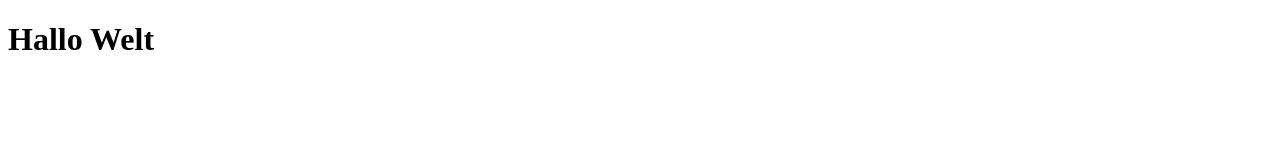
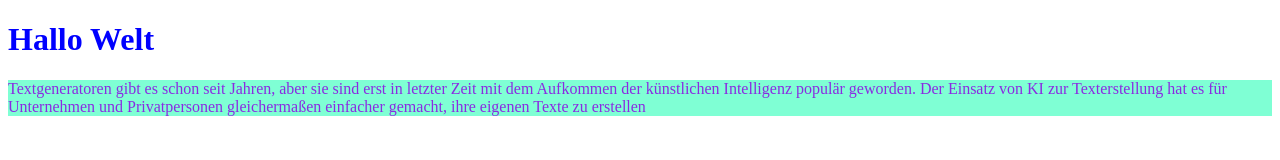
Before and after one commit to ClaudiaBerlin/wetter-app-2022, a website: page src/index.html in a window 1280 px wide. Drawn offline with Linux system fonts and the light colour scheme.

Commit message:
neue datei

```diff
--- a/src/index.html
+++ b/src/index.html
@@ -5,8 +5,15 @@
     <meta http-equiv="X-UA-Compatible" content="IE=edge">
     <meta name="viewport" content="width=device-width, initial-scale=1.0">
     <title>Wetter App</title>
+    <link rel="stylesheet" href="style.css">
 </head>
 <body>
     <h1>Hallo Welt</h1>
+    <p>
+        Textgeneratoren gibt es schon seit Jahren,
+        aber sie sind erst in letzter Zeit mit dem Aufkommen der künstlichen Intelligenz
+        populär geworden. Der Einsatz von KI zur Texterstellung hat es für Unternehmen und
+         Privatpersonen gleichermaßen einfacher gemacht, ihre eigenen Texte zu erstellen
+    </p>
 </body>
 </html>
--- /dev/null
+++ b/src/style.css
@@ -0,0 +1,8 @@
+h1{
+    color: blue;
+}
+
+p{
+    background-color: aquamarine;
+    color: blueviolet;
+}
```
